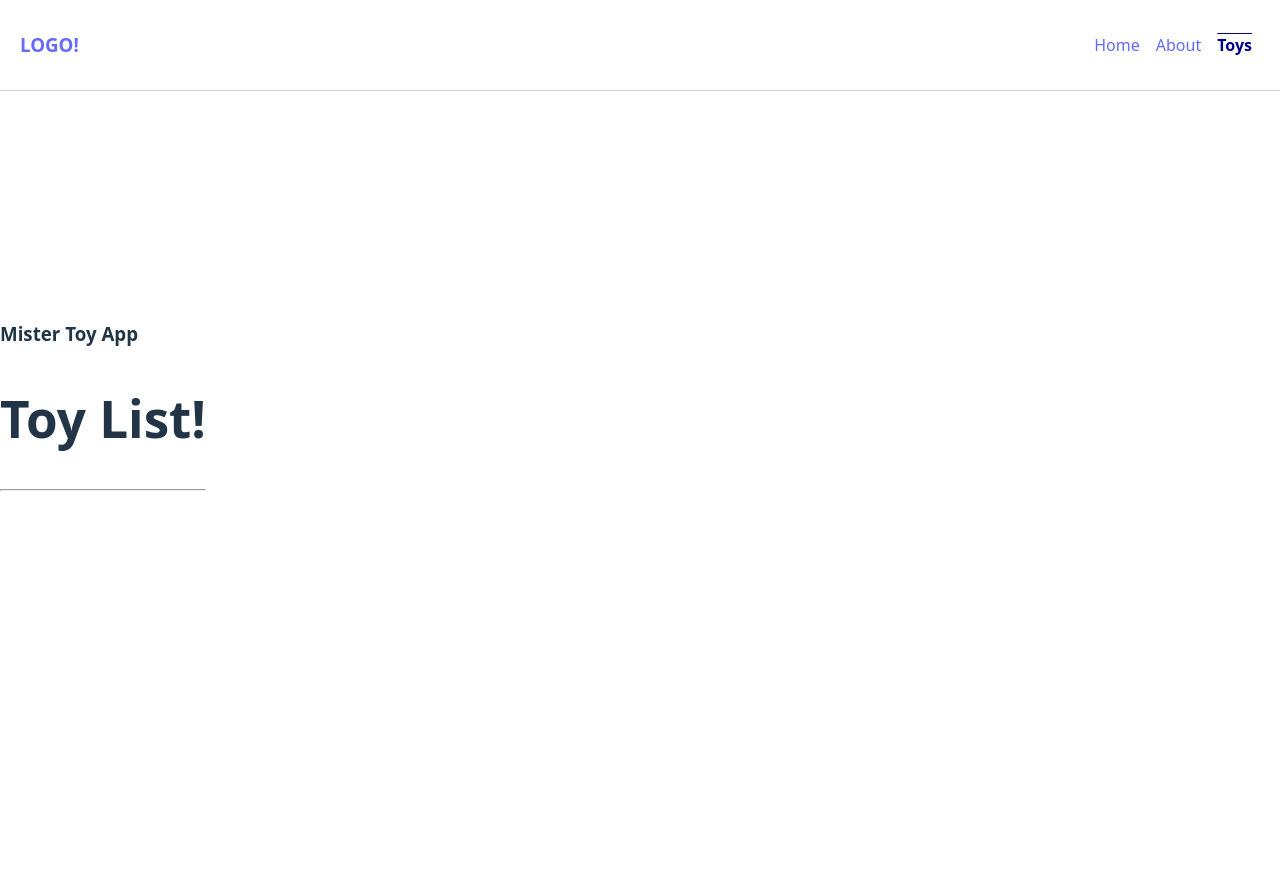
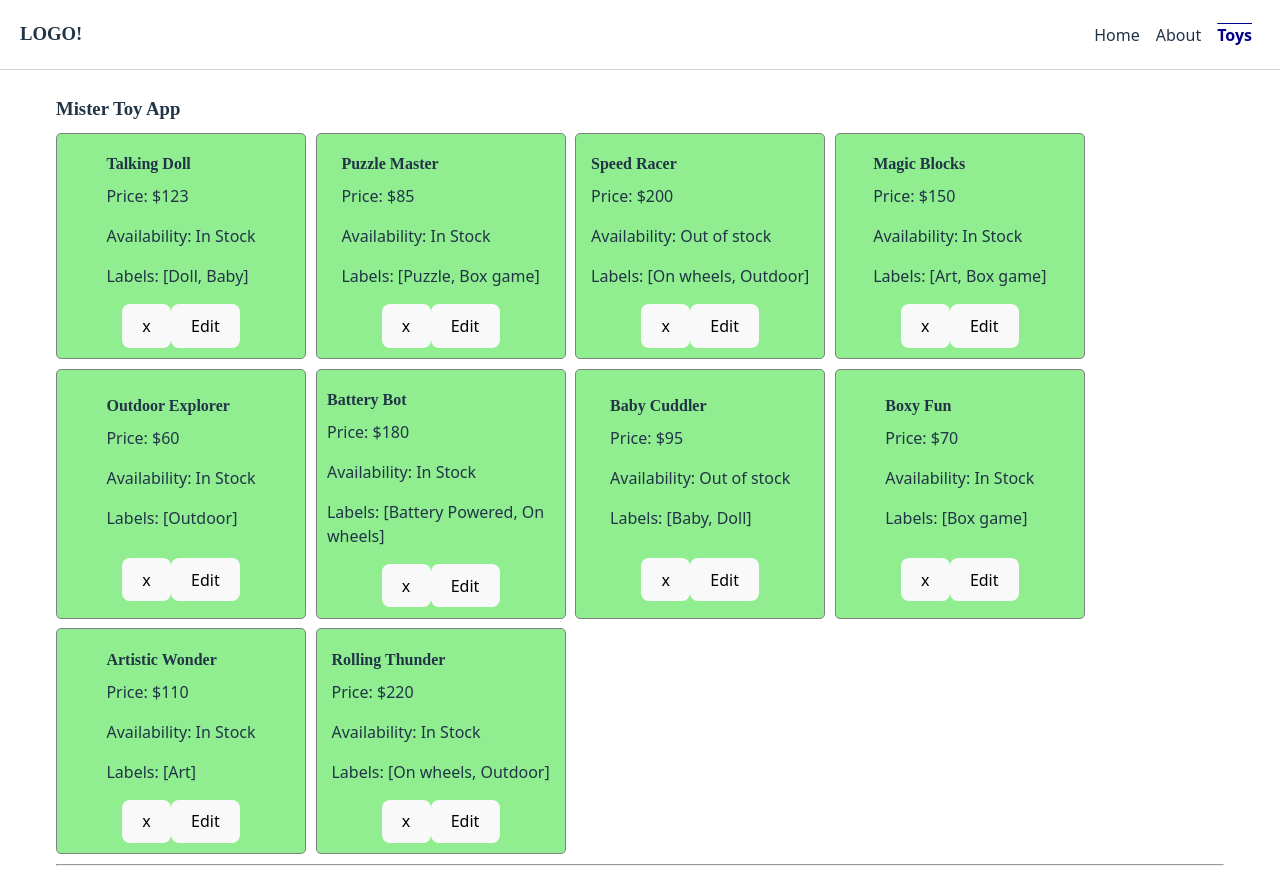
Before and after one commit to DIgidigidoom/mistertoy-frontend, a React (Vite) app: page /toy in a window 1280 px wide. Before the commit the page ends 800 px from the top, so only its background shows below. Built offline with nearby package versions, Linux system fonts and the light colour scheme.

Commit message:
Add toy list & to preview

```diff
--- /dev/null
+++ b/src/assets/style/base/base.css
@@ -0,0 +1,51 @@
+* {
+    box-sizing: border-box;
+  }
+
+  html {
+  }
+
+  body {
+    margin: 0;
+    color: var(--gray3);
+    display: flex;
+    flex-direction: column;
+  }
+
+  h1,
+  h2,
+  h3,
+  h4,
+  h5,
+  h6 {
+    margin: .5em 0 .5em;
+    font-family: 'Edu VIC WA NT Beginner', cursive;
+  }
+
+  p {
+    margin: 0 0 1em;
+  }
+
+  a {
+    text-decoration: none;
+    color: unset;
+  }
+
+
+
+  /* Dont stretch my Media */
+  img,
+  embed,
+  video,
+  object {
+    max-width: 100%
+  }
+
+  /* Simple and useful CSS Debugging Technique */
+  .debug * {
+    outline: 1px solid gold
+  }
+
+  a.active {
+    text-decoration: underline;
+  }
--- /dev/null
+++ b/src/assets/style/base/layout.css
@@ -0,0 +1,20 @@
+.main-layout {
+    margin: 0 auto;
+    padding-left: 1.6rem;
+    padding-right: 1.6rem;
+
+
+}
+
+.container {
+    max-width: 1200px;
+    padding: 1em;
+    margin: auto;
+}
+
+footer {
+    background-color: var(--clr1);
+    color: var(--clr1bg);
+    padding: 1em;
+    text-align: center;
+}
--- a/src/assets/style/cmp/app-header.css
+++ b/src/assets/style/cmp/app-header.css
@@ -1,10 +1,7 @@
 header {
     background: white;
-    position: fixed;
-    top: 0;
-    left: 0;
-    right: 0;
     border-bottom: 1px solid lightgrey;
+    width: 100vw;
 }
 
 .app-header {
--- /dev/null
+++ b/src/assets/style/cmp/toy-list.css
@@ -0,0 +1,21 @@
+.toy-list {
+    list-style: none;
+    display: flex;
+    flex-wrap: wrap;
+    padding-left: 0;
+    gap: 0.6em;
+    margin-block: 0.6em;
+}
+
+.toy-list li {
+    display: flex;
+    flex-direction: column;
+    justify-content: space-around;
+    background-color: var(--clr1bg);
+    padding: 0.65em;
+    border: 1px solid grey;
+    border-radius: 5px;
+    width: 250px;
+    align-items: center;
+    background-color: lightgreen;
+}
--- a/src/assets/style/main.css
+++ b/src/assets/style/main.css
@@ -4,7 +4,8 @@
 /* @import './setup/fonts.css'; */
 
 /* Basics */
-
+@import './base/layout.css';
+@import './base/base.css';
 
 /* @import './basics/layout.css'; */
 
@@ -13,3 +14,4 @@
 
 /* Cmps */
 @import './cmp/app-header.css';
+@import './cmp/toy-list.css';
--- a/src/cmps/ToyList.jsx
+++ b/src/cmps/ToyList.jsx
@@ -1,8 +1,20 @@
+import { ToyPreview } from "./ToyPreview.jsx"
 
+export function ToyList({ toys, onRemoveToy, onEditToy, addToCart }) {
+    return (
+        <ul className="toy-list">
+            {toys.map(toy =>
+                <li className="toy-preview" key={toy._id}>
+                    <ToyPreview toy={toy} />
 
-export function ToyList() {
-
-    return (
-        <h1>Toy List!</h1>
+                    <div>
+                        <button onClick={() => onRemoveToy(toy._id)}>x</button>
+                        <button onClick={() => onEditToy(toy)}>Edit</button>
+                    </div>
+                    {/* <button className="buy" onClick={() => addToCart(toy)}>
+                        Add to Cart
+                    </button> */}
+                </li>)}
+        </ul>
     )
 }
--- a/src/cmps/ToyPreview.jsx
+++ b/src/cmps/ToyPreview.jsx
@@ -1,6 +1,15 @@
-export function ToyPreview() {
+export function ToyPreview({ toy }) {
 
     return (
-        <h1>Toy Preview</h1>
+        <article>
+            <h4>{toy.name}</h4>
+            <p>Price: <span>${toy.price.toLocaleString()}</span></p>
+            <p>Availability: <span>{toy.inStock ? 'In Stock' : 'Out of stock'} </span></p>
+            <p>Labels: [{toy.labels.join(', ')}]</p>
+
+            {/* <Link to={`/car/edit/${car._id}`}>Edit</Link> &nbsp; | &nbsp;
+            <Link to={`/car/${car._id}`}>Details</Link> */}
+
+        </article>
     )
 }
--- a/src/pages/ToyIndex.jsx
+++ b/src/pages/ToyIndex.jsx
@@ -47,7 +47,7 @@ export function ToyIndex() {
 
 
     return (
-        <div>
+        <div className='main-index container'>
             <h3>Mister Toy App</h3>
             <main>
                 {/* <Link to="/toy/edit">Add Toy</Link>
--- a/src/services/toy.service.js
+++ b/src/services/toy.service.js
@@ -1,5 +1,6 @@
 
 import { storageService } from './async-storage.service.js'
+import { seedToys } from './toy.seed.service.js'
 // import { utilService } from './util.service.js'
 // import { userService } from './user.service.js'
 
@@ -14,6 +15,9 @@ export const toyService = {
     getRandomToy,
     getDefaultFilter
 }
+
+
+seedToys()
 
 function query(filterBy = {}) {
     return storageService.query(STORAGE_KEY)
```
